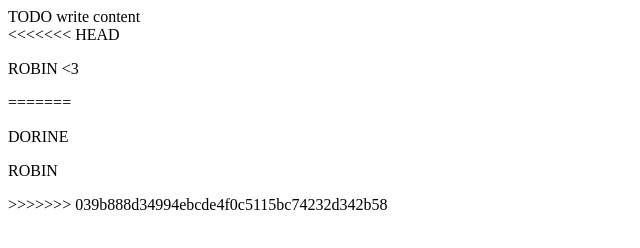
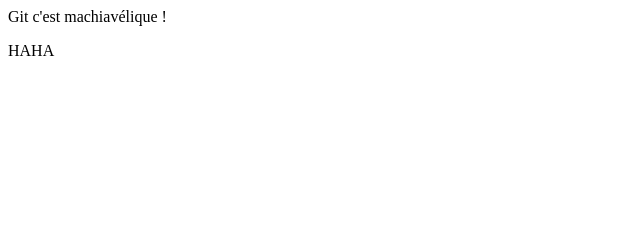
Before and after one commit to DorineN/TestDoRo, a plain HTML site: page public_html/index.html in a window 1280 px wide. Shown: the whole page, without its empty margins (0-640 px from the left). Drawn offline with Linux system fonts and the light colour scheme.

Commit message:
the last but not the least

```diff
--- a/public_html/index.html
+++ b/public_html/index.html
@@ -11,16 +11,11 @@ and open the template in the editor.
         <meta name="viewport" content="width=device-width, initial-scale=1.0">
     </head>
     <body>
-        <div>TODO write content</div>
+        <div>Git c'est machiavélique !</div>
 
-<<<<<<< HEAD
-        <p>ROBIN <3</p>
+        <p>
+            HAHA
+        </p>
 
     </body>
-=======
-        <p>DORINE</p>
-
-        <p>ROBIN</p>
-
->>>>>>> 039b888d34994ebcde4f0c5115bc74232d342b58
 </html>
```
